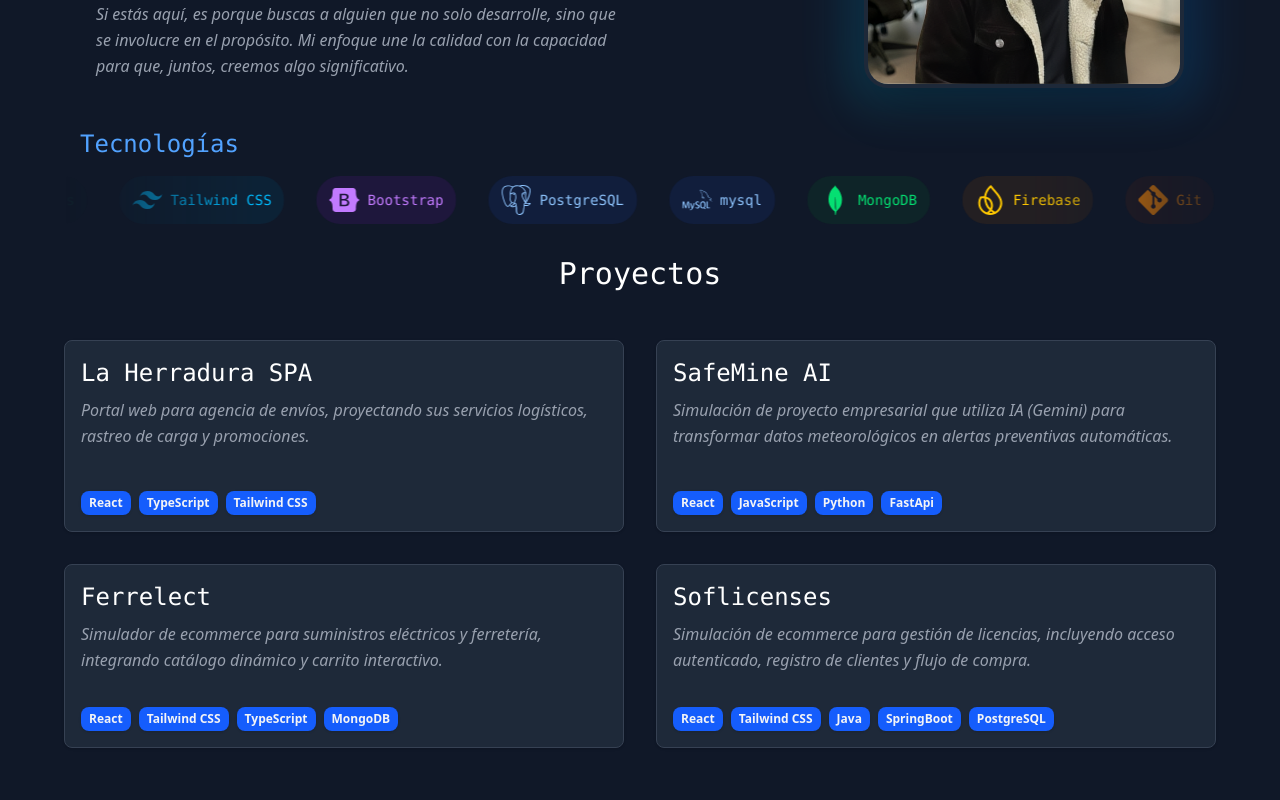
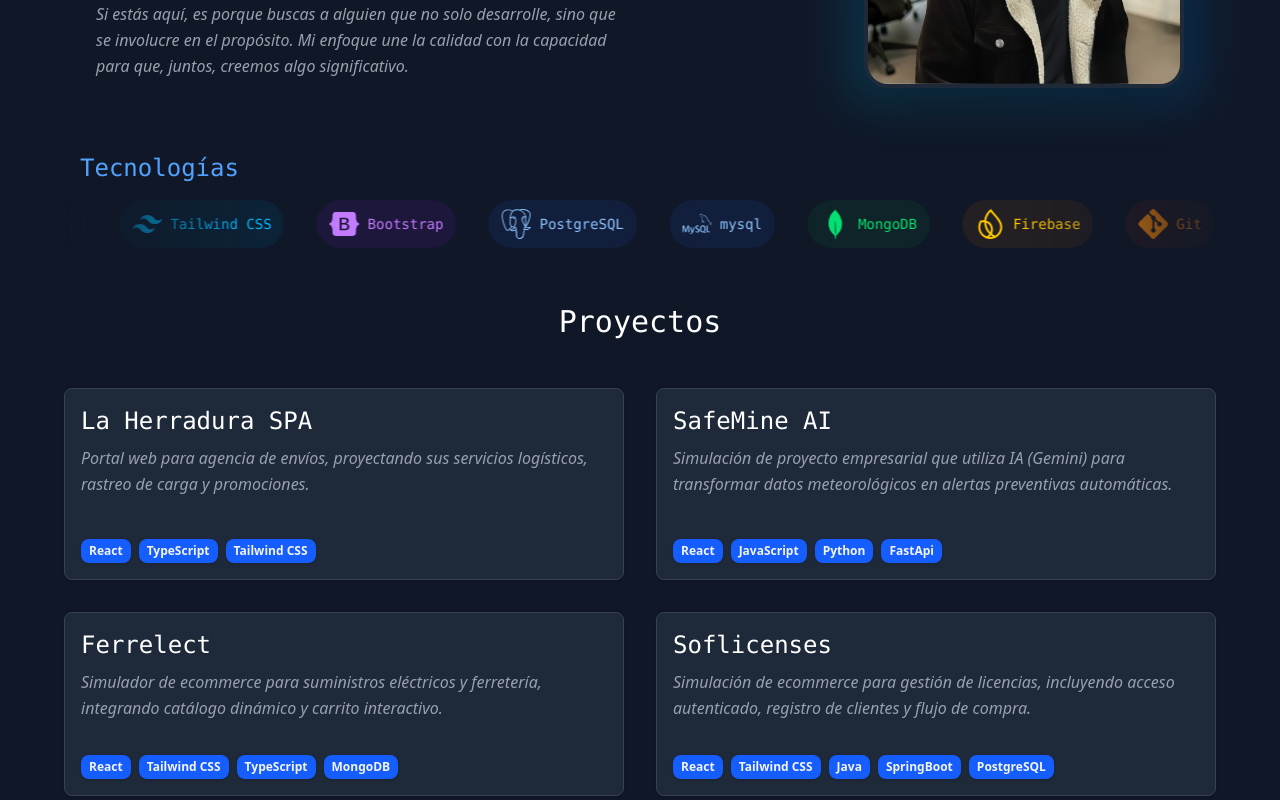
Before and after one commit to ajliy97/ajliy97.github.io, a React (Vite) app: page / in a window 1280 px wide. Shown: the part 360-1160 px from the top of the page. Built offline with nearby package versions, Linux system fonts and the light colour scheme.

Commit message:
cambios en espacios

```diff
--- a/src/components/Projects.tsx
+++ b/src/components/Projects.tsx
@@ -157,7 +157,7 @@ function Projects() {
     ];
 
     return (
-        <section className="w-full max-w-6xl mx-auto py-6">
+        <section className="w-full max-w-6xl mx-auto py-12">
             <div className="text-center">
                 <h2 className="text-3xl font-mono text-gray-900 dark:text-white md:mb-12 mb-10 text-center">
                     {t({ es: 'Proyectos', en: 'Projects' })}
--- a/src/components/Skills.tsx
+++ b/src/components/Skills.tsx
@@ -40,7 +40,7 @@ function Skills() {
 
     return (
         <section className="w-full overflow-hidden">
-            <h2 className="md:text-2xl text-lg font-mono text-cyan-500 dark:text-blue-400 mb-2 text-left md:pl-12 pl-2 mt-2">
+            <h2 className="md:text-2xl text-lg font-mono text-cyan-500 dark:text-blue-400 mb-2 text-left md:pl-12 pl-2 mt-8">
                 {t({ es: 'Tecnologías', en: 'Tech Stack' })}
             </h2>
 
```
